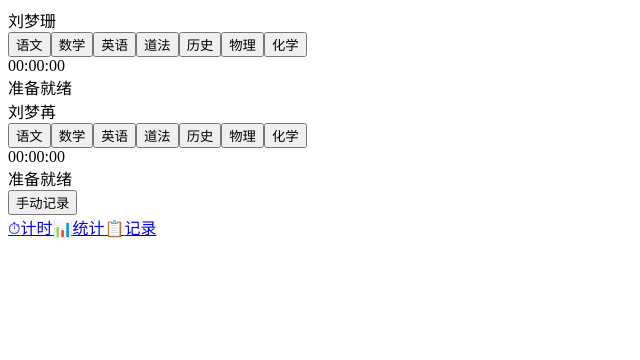
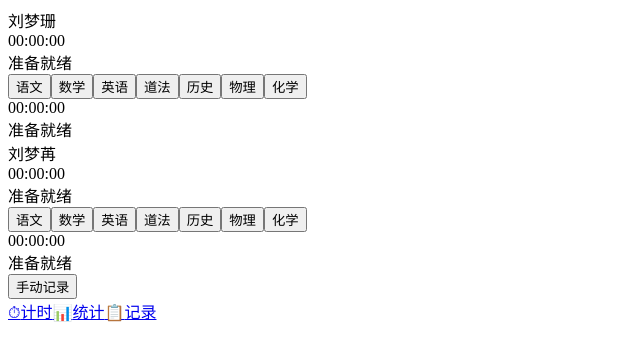
Before and after one commit to ultrafit67/homework_timer, a React (Vite) app: page / in a window 1280 px wide. Shown: the top 360 px of the page, without its empty margins (0-640 px from the left). Built offline with nearby package versions, Linux system fonts and the light colour scheme; the HTML template or start-up script is replaced by a standard one.

Commit message:
refactor: compact timer panel layout - header+timer in one row, smaller buttons

```diff
--- a/src/components/TimerPanel.tsx
+++ b/src/components/TimerPanel.tsx
@@ -52,7 +52,10 @@ export function TimerPanel({ userName, onRecordAdded }: TimerPanelProps) {
 
   return (
     <div className="timer-panel">
-      <div className="timer-panel__header">{userName}</div>
+      <div className="timer-panel__header-row">
+        <span className="timer-panel__name">{userName}</span>
+        <TimerDisplay time={timer.formattedTime} isRunning={isRunning} isPaused={isPaused} />
+      </div>
 
       {error && <div className="timer-panel__error">{error}</div>}
 
--- a/src/styles.css
+++ b/src/styles.css
@@ -122,46 +122,72 @@ body {
 }
 
 .timer-panel {
-  padding: 16px 0;
+  padding: 8px 0;
 }
 
 .timer-panel:first-child {
   padding-top: 0;
 }
 
-.timer-panel__header {
-  font-size: 18px;
+/* Compact header row: user name + timer side by side */
+.timer-panel__header-row {
+  display: flex;
+  align-items: center;
+  justify-content: space-between;
+  margin-bottom: 8px;
+}
+
+.timer-panel__name {
+  font-size: 16px;
   font-weight: 700;
   color: var(--color-primary);
-  margin-bottom: 12px;
-  text-align: center;
+  white-space: nowrap;
+}
+
+.timer-panel__header-row .timer-display {
+  padding: 0;
+  margin: 0;
+}
+
+.timer-panel__header-row .timer-display__time {
+  font-size: 32px;
+  letter-spacing: 1px;
 }
 
 .timer-panel__error {
   background: #FEF2F2;
   color: var(--color-danger);
-  padding: 10px 14px;
-  border-radius: 10px;
-  font-size: 14px;
-  margin-bottom: 16px;
-}
-
-/* Override timer-panel inner spacing */
-.timer-panel .subject-grid {
+  padding: 8px 12px;
+  border-radius: 8px;
+  font-size: 13px;
   margin-bottom: 8px;
 }
 
-.timer-panel .timer-display {
-  padding: 12px 0;
-  margin-bottom: 12px;
+/* Compact subject grid inside timer panels */
+.timer-panel .subject-grid {
+  gap: 6px;
+  margin-bottom: 6px;
 }
 
-.timer-panel .timer-display__time {
-  font-size: 40px;
+.timer-panel .subject-btn {
+  height: 44px;
+  width: auto;
+  aspect-ratio: auto;
+  font-size: 16px;
+  font-weight: 600;
+  border-radius: 10px;
+  border-width: 1.5px;
 }
 
+/* Compact action buttons inside timer panels */
 .timer-panel .action-buttons {
   padding: 0;
+}
+
+.timer-panel .btn--large {
+  padding: 10px 24px;
+  font-size: 15px;
+  border-radius: 10px;
 }
 
 /* Record Item User Badge */
```
